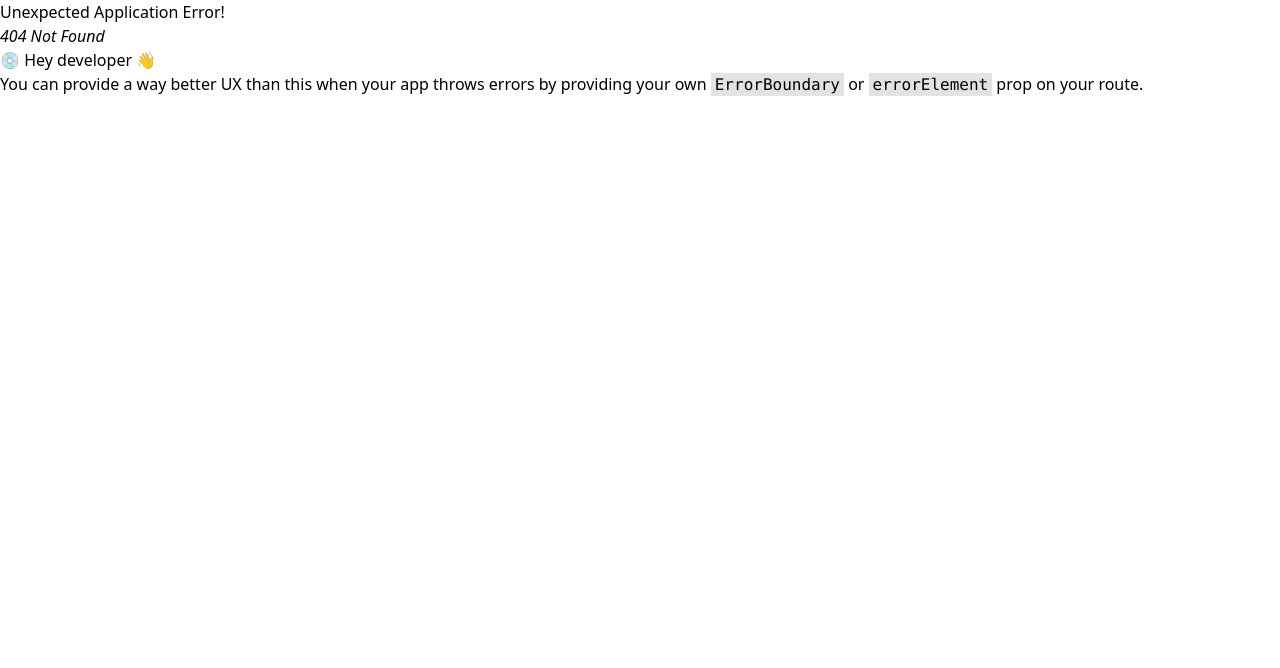
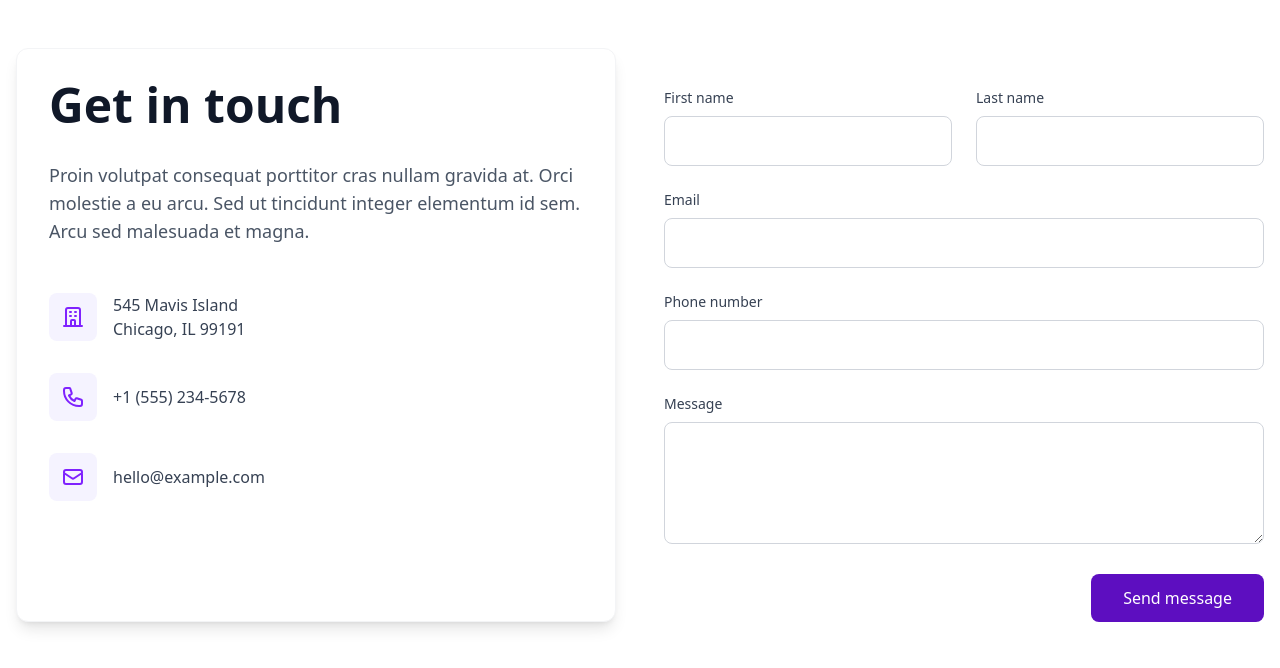
Before and after one commit to therealsid28/ieee-components, a React (Vite) app: page /Tanmay/ContactSection in a window 1280 px wide. Before the commit this address had no page. Shown: the top 668 px of the page. Built offline with nearby package versions, Linux system fonts and the light colour scheme.

Commit message:
New components added

```diff
--- /dev/null
+++ b/src/pages/Tanmay/ContactSection.jsx
@@ -0,0 +1,156 @@
+import React, { useState } from 'react';
+import { HiOutlineOfficeBuilding, HiOutlinePhone, HiOutlineMail } from 'react-icons/hi';
+
+const Contact = () => {
+  const [formData, setFormData] = useState({
+    firstName: '',
+    lastName: '',
+    email: '',
+    phone: '',
+    message: ''
+  });
+
+  const handleChange = (e) => {
+    const { name, value } = e.target;
+    setFormData(prevState => ({
+      ...prevState,
+      [name]: value
+    }));
+  };
+
+  const handleSubmit = (e) => {
+    e.preventDefault();
+    // Handle form submission here
+    console.log('Form submitted:', formData);
+  };
+
+  return (
+    <div className="container mx-auto px-4 py-12 max-w-7xl">
+      <div className="grid grid-cols-1 lg:grid-cols-2 gap-12">
+        {/* Left Column - Contact Information */}
+        <div className="bg-white p-8 rounded-xl shadow-lg border border-gray-100">
+          <h1 className="text-5xl font-bold text-gray-900 mb-8">Get in touch</h1>
+          <p className="text-lg text-gray-600 mb-12">
+            Proin volutpat consequat porttitor cras nullam gravida at.
+            Orci molestie a eu arcu. Sed ut tincidunt integer
+            elementum id sem. Arcu sed malesuada et magna.
+          </p>
+
+          <div className="space-y-8">
+            <div className="flex items-center space-x-4 group">
+              <div className="p-3 bg-violet-50 rounded-lg group-hover:bg-violet-100 transition-colors">
+                <HiOutlineOfficeBuilding className="w-6 h-6 text-violet-600" />
+              </div>
+              <div>
+                <p className="text-gray-700">545 Mavis Island</p>
+                <p className="text-gray-700">Chicago, IL 99191</p>
+              </div>
+            </div>
+
+            <div className="flex items-center space-x-4 group">
+              <div className="p-3 bg-violet-50 rounded-lg group-hover:bg-violet-100 transition-colors">
+                <HiOutlinePhone className="w-6 h-6 text-violet-600" />
+              </div>
+              <p className="text-gray-700">+1 (555) 234-5678</p>
+            </div>
+
+            <div className="flex items-center space-x-4 group">
+              <div className="p-3 bg-violet-50 rounded-lg group-hover:bg-violet-100 transition-colors">
+                <HiOutlineMail className="w-6 h-6 text-violet-600" />
+              </div>
+              <p className="text-gray-700">hello@example.com</p>
+            </div>
+          </div>
+        </div>
+
+        {/* Right Column - Contact Form */}
+        <div className="mt-12 lg:mt-10">
+          <form onSubmit={handleSubmit} className="space-y-6">
+            <div className="grid grid-cols-1 md:grid-cols-2 gap-6">
+              <div>
+                <label htmlFor="firstName" className="block text-sm font-medium text-gray-700 mb-2">
+                  First name
+                </label>
+                <input
+                  type="text"
+                  id="firstName"
+                  name="firstName"
+                  value={formData.firstName}
+                  onChange={handleChange}
+                  className="w-full px-4 py-3 border border-gray-300 rounded-lg focus:ring-2 focus:ring-indigo-500 focus:border-indigo-500"
+                />
+              </div>
+
+              <div>
+                <label htmlFor="lastName" className="block text-sm font-medium text-gray-700 mb-2">
+                  Last name
+                </label>
+                <input
+                  type="text"
+                  id="lastName"
+                  name="lastName"
+                  value={formData.lastName}
+                  onChange={handleChange}
+                  className="w-full px-4 py-3 border border-gray-300 rounded-lg focus:ring-2 focus:ring-indigo-500 focus:border-indigo-500"
+                />
+              </div>
+            </div>
+
+            <div>
+              <label htmlFor="email" className="block text-sm font-medium text-gray-700 mb-2">
+                Email
+              </label>
+              <input
+                type="email"
+                id="email"
+                name="email"
+                value={formData.email}
+                onChange={handleChange}
+                className="w-full px-4 py-3 border border-gray-300 rounded-lg focus:ring-2 focus:ring-indigo-500 focus:border-indigo-500"
+              />
+            </div>
+
+            <div>
+              <label htmlFor="phone" className="block text-sm font-medium text-gray-700 mb-2">
+                Phone number
+              </label>
+              <input
+                type="tel"
+                id="phone"
+                name="phone"
+                value={formData.phone}
+                onChange={handleChange}
+                className="w-full px-4 py-3 border border-gray-300 rounded-lg focus:ring-2 focus:ring-indigo-500 focus:border-indigo-500"
+              />
+            </div>
+
+            <div>
+              <label htmlFor="message" className="block text-sm font-medium text-gray-700 mb-2">
+                Message
+              </label>
+              <textarea
+                id="message"
+                name="message"
+                value={formData.message}
+                onChange={handleChange}
+                rows={4}
+                className="w-full px-4 py-3 border border-gray-300 rounded-lg focus:ring-2 focus:ring-indigo-500 focus:border-indigo-500"
+              />
+            </div>
+
+            <div className="flex justify-end">
+              <button
+                type="submit"
+                className="w-full md:w-auto px-8 py-3 bg-violet-800 text-white font-medium rounded-lg hover:bg-violet-700 transition-colors"
+              >
+                Send message
+              </button>
+            </div>
+          </form>
+        </div>
+      </div>
+    </div>
+  );
+};
+
+export default Contact;
--- /dev/null
+++ b/src/pages/Tanmay/TextPage.jsx
@@ -0,0 +1,38 @@
+import React from 'react';
+
+const TextPage = () => {
+  return (
+    <div className="container mx-auto px-4 py-12 max-w-7xl">
+      {/* Header Section */}
+      <div className="mb-16">
+        <h2 className="text-violet-600 font-bold mb-4">Deploy faster</h2>
+        <h1 className="text-6xl font-bold text-gray-900 mb-12">A better workflow</h1>
+      </div>
+
+      {/* Text Content Grid */}
+      <div className="grid grid-cols-1 md:grid-cols-2 gap-8">
+        {/* Left Column */}
+        <div className="text-justify space-y-8">
+          <p className="text-gray-700 leading-relaxed">
+            Faucibus commodo massa rhoncus, volutpat. Dignissim sed eget risus enim. Mattis mauris semper sed amet vitae sed turpis id. Id dolor praesent donec est. Odio penatibus risus viverra tellus varius sit neque erat velit. Faucibus commodo massa rhoncus, volutpat. Dignissim sed eget risus enim. Mattis mauris semper sed amet vitae sed turpis id.
+          </p>
+          <p className="text-gray-700 leading-relaxed">
+            Et vitae blandit facilisi magna lacus commodo. Vitae sapien duis odio id et. Id blandit molestie auctor fermentum dignissim. Lacus diam tincidunt ac cursus in vel. Mauris varius vulputate et ultrices hac adipiscing egestas.
+          </p>
+        </div>
+
+        {/* Right Column */}
+        <div className="text-justify space-y-8">
+          <p className="text-gray-700 leading-relaxed">
+            Erat pellentesque dictumst ligula porttitor risus eget et eget. Ultricies tellus felis id dignissim eget. Est augue maecenas risus nulla ultrices congue nunc tortor.
+          </p>
+          <p className="text-gray-700 leading-relaxed">
+            Et vitae blandit facilisi magna lacus commodo. Vitae sapien duis odio id et. Id blandit molestie auctor fermentum dignissim. Lacus diam tincidunt ac cursus in vel. Mauris varius vulputate et ultrices hac adipiscing egestas. Iaculis convallis ac tempor et ut. Ac lorem vel integer orci.
+          </p>
+        </div>
+      </div>
+    </div>
+  );
+};
+
+export default TextPage;
```
Also changed, not shown: src/routes.jsx (+10 -0 lines), src/index.css (line endings or trailing spaces).
